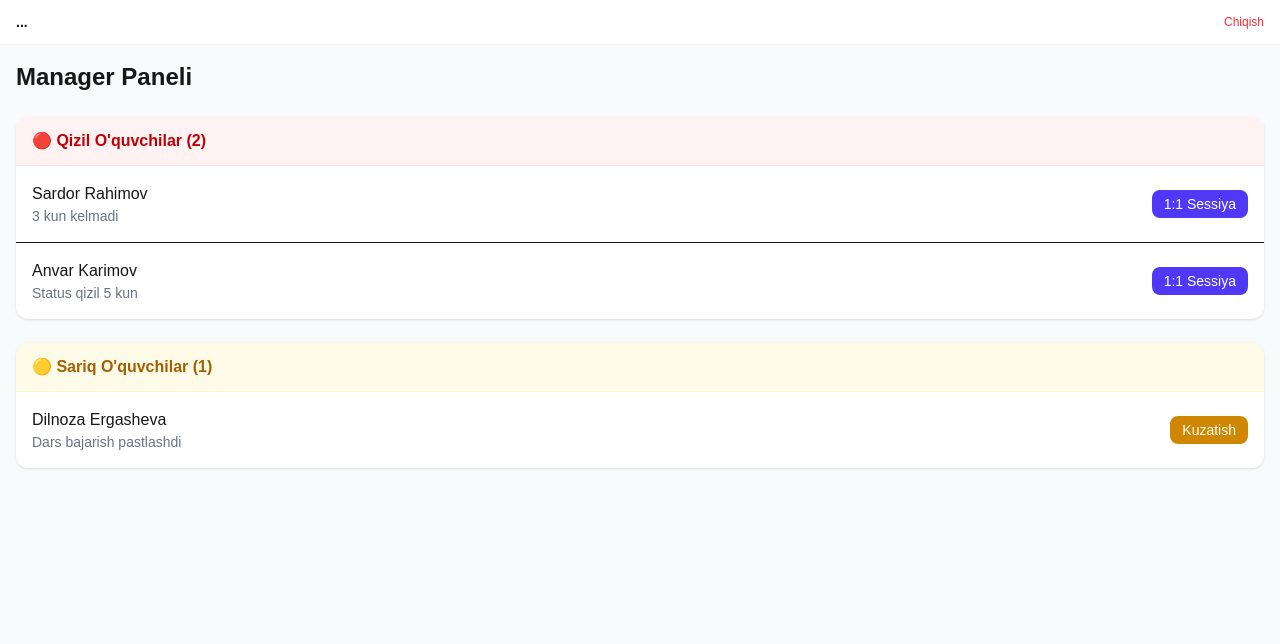
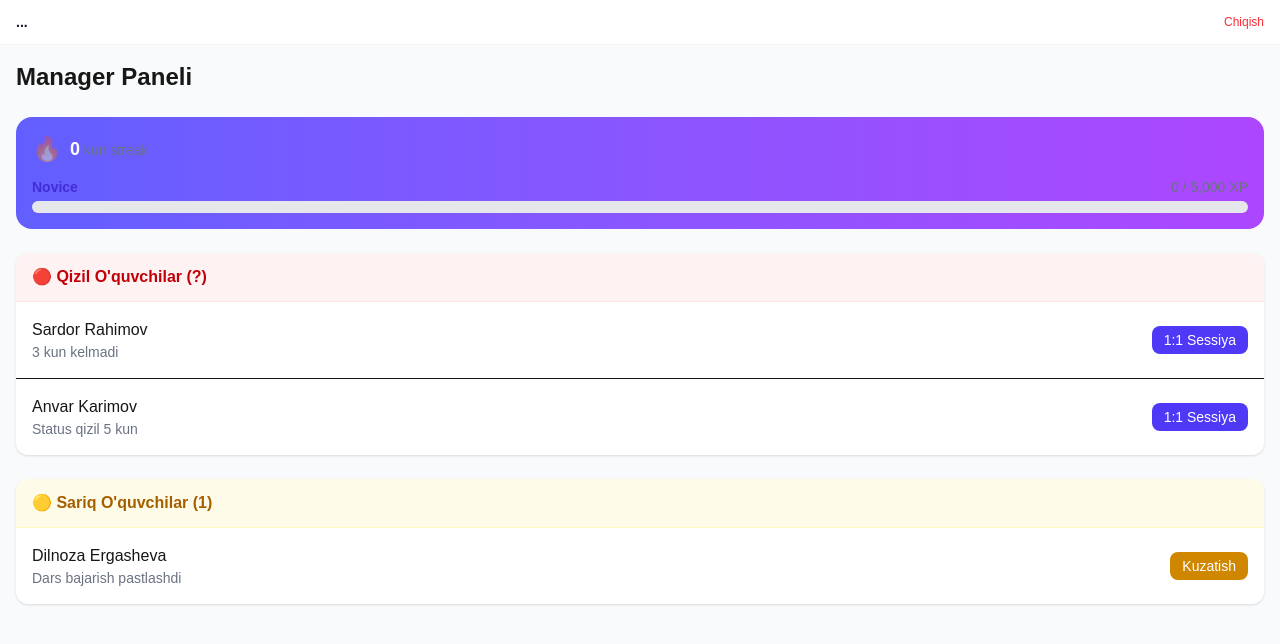
Before and after one commit to Davlatbek1717/alochi, a Next.js app in the folder apps/web/: page /manager in a window 1280 px wide. Shown: the top 644 px of the page. Built offline with nearby package versions, Linux system fonts and the light colour scheme; no server answers; sample sign-in values are in the browser's storage.

Commit message:
feat: add XP/streak widgets to manager dashboard, replace red count with ? placeholder

```diff
--- a/apps/web/app/(dashboard)/manager/page.tsx
+++ b/apps/web/app/(dashboard)/manager/page.tsx
@@ -1,4 +1,19 @@
 'use client';
+import { useEffect, useState } from 'react';
+import { apiRequest } from '@/lib/api';
+import { XpBar } from '../student/_components/XpBar';
+import { StreakBadge } from '../student/_components/StreakBadge';
+
+type XpData = {
+  totalXp: number;
+  level: string;
+  nextLevelXp: number;
+};
+
+type StreakData = {
+  streak: number;
+  hasShield: boolean;
+};
 
 const RED_STUDENTS = [
   { id: '1', name: 'Sardor Rahimov', note: '3 kun kelmadi', days: 3 },
@@ -10,13 +25,44 @@ const YELLOW_STUDENTS = [
 ];
 
 export default function ManagerDashboard() {
+  const [xpData, setXpData] = useState<XpData>({ totalXp: 0, level: 'Novice', nextLevelXp: 5000 });
+  const [streak, setStreak] = useState(0);
+  const [hasShield, setHasShield] = useState(false);
+
+  useEffect(() => {
+    const token = localStorage.getItem('accessToken') ?? '';
+
+    async function fetchData() {
+      try {
+        const [xpRes, streakRes] = await Promise.all([
+          apiRequest<XpData>('/gamification/xp', {}, token),
+          apiRequest<StreakData>('/gamification/streak', {}, token),
+        ]);
+        setXpData(xpRes.data);
+        setStreak(streakRes.data.streak);
+        setHasShield(streakRes.data.hasShield);
+      } catch {
+        // keep defaults on error
+      }
+    }
+
+    fetchData();
+  }, []);
+
   return (
     <div className="space-y-6">
       <h1 className="text-2xl font-bold">Manager Paneli</h1>
 
+      <div className="bg-gradient-to-r from-indigo-500 to-purple-500 rounded-2xl p-4 text-white">
+        <div className="flex justify-between items-start mb-3">
+          <StreakBadge streak={streak} hasShield={hasShield} />
+        </div>
+        <XpBar totalXp={xpData.totalXp} level={xpData.level} nextLevelXp={xpData.nextLevelXp} />
+      </div>
+
       <div className="bg-white rounded-xl shadow-sm overflow-hidden">
         <div className="px-4 py-3 bg-red-50 border-b border-red-100">
-          <h2 className="font-semibold text-red-700">🔴 Qizil O&apos;quvchilar ({RED_STUDENTS.length})</h2>
+          <h2 className="font-semibold text-red-700">🔴 Qizil O&apos;quvchilar (?)</h2>
         </div>
         <div className="divide-y">
           {RED_STUDENTS.map((s) => (
```
